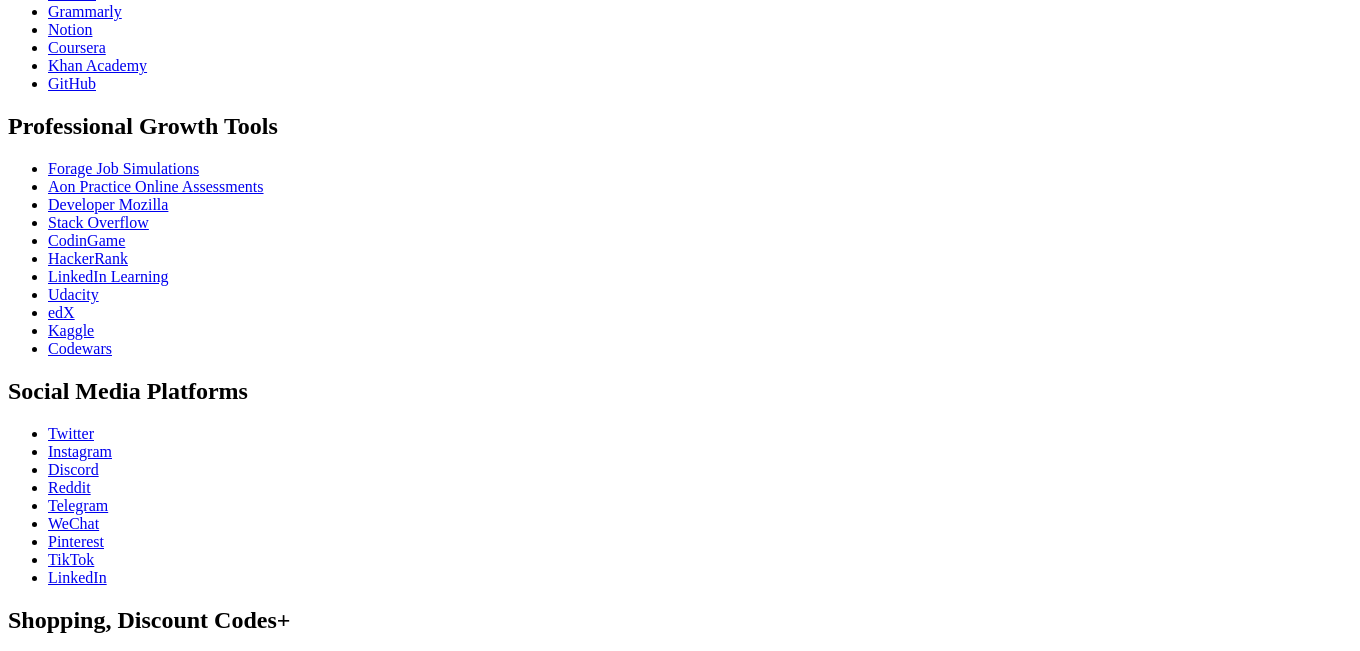
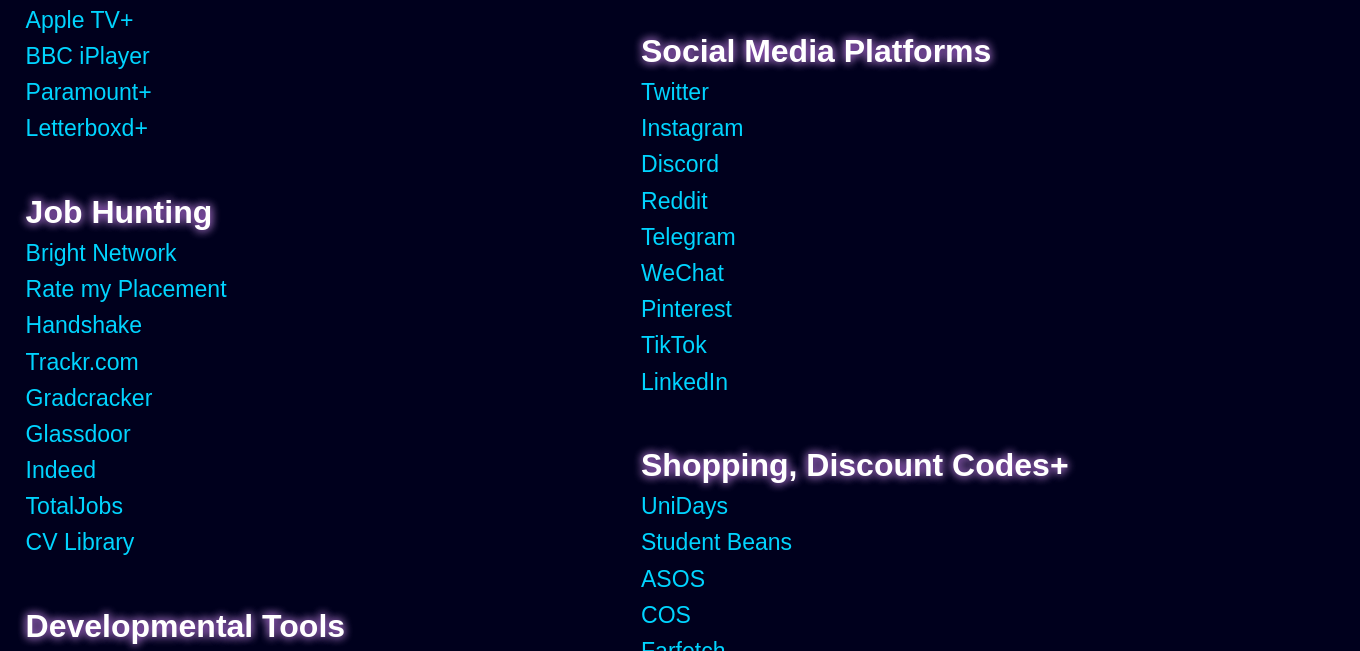
Before and after one commit to deborahatakintoye/deborahatakintoye.github.io, a plain HTML site: page Personal_Catelogue1.html in a window 1280 px wide. Shown: the part 797-1448 px from the top of the page, 1360 px wide, since content can reach past the window. Drawn offline with Linux system fonts and the light colour scheme.

Commit message:
Initial commit

```diff
--- a/Personal_Catelogue1.html
+++ b/Personal_Catelogue1.html
@@ -1,8 +1,8 @@
 <!DOCTYPE html>
 <html lang="en">
 <head>
-    <link rel="stylesheet" href="style.css">
-    <script src="app.js" defer></script>
+    <link rel="stylesheet" href="style1.css">
+    <script src="app1.js" defer></script>
     <meta charset="UTF-8">
     <meta name="viewport" content="width=device-width, initial-scale=1.0">
     <title>Personal Catalogue</title>
```
Also changed, not shown: app1.js (line endings or trailing spaces), style1.css (line endings or trailing spaces).
